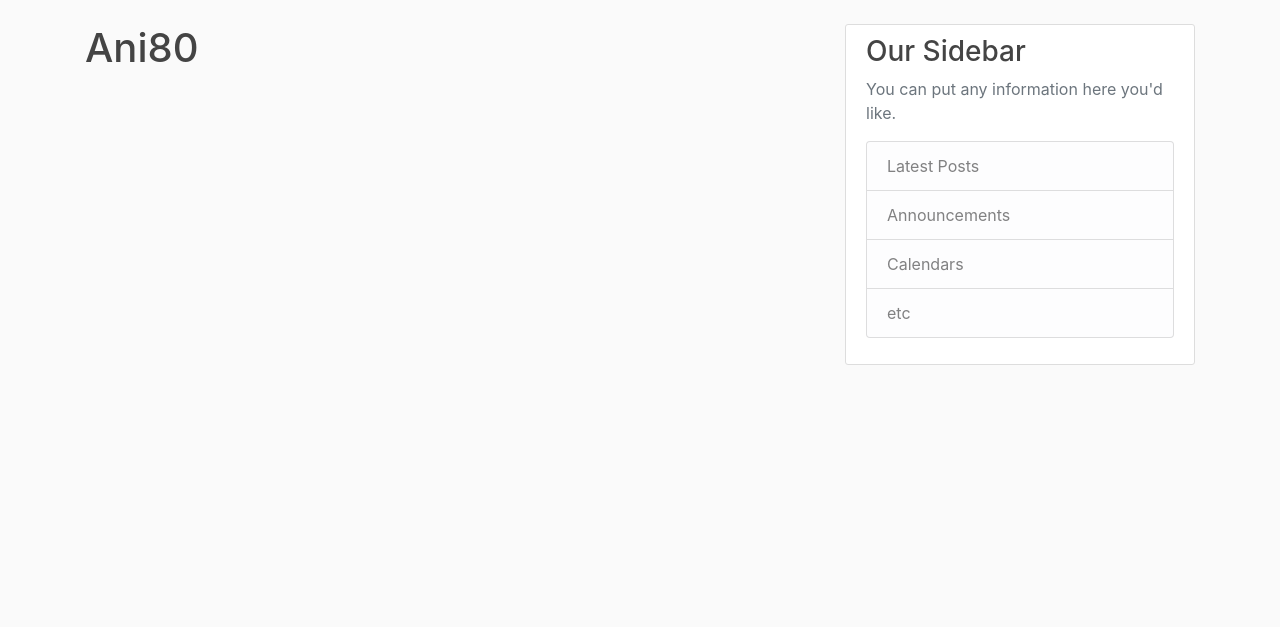
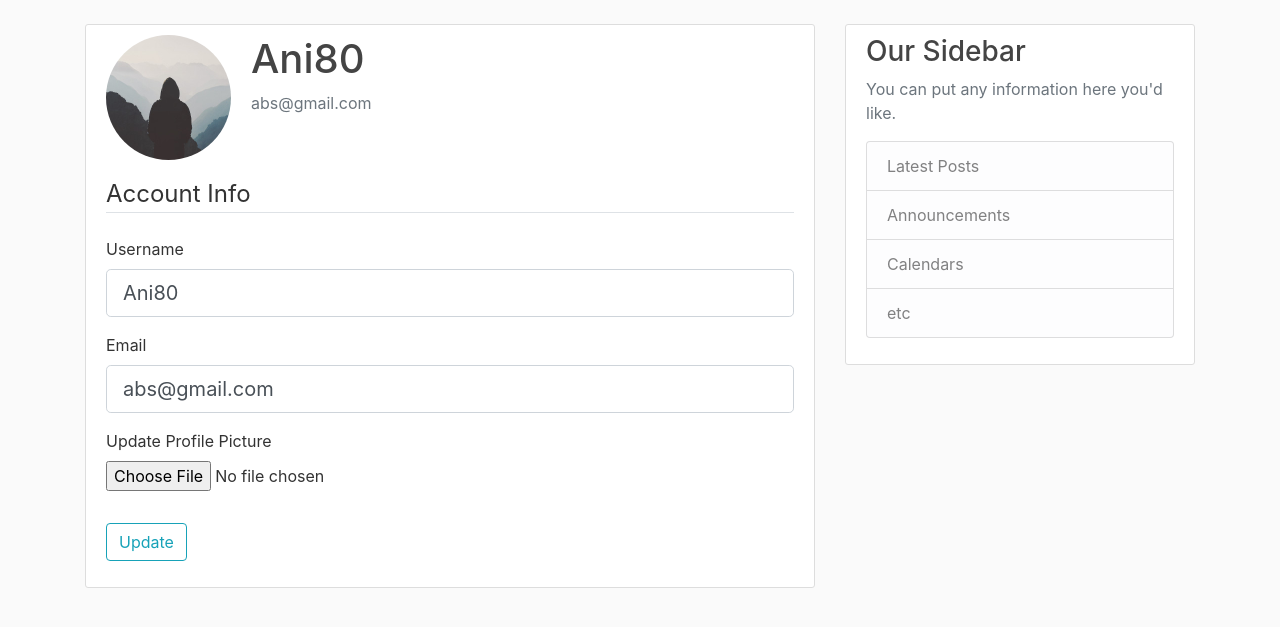
Before and after one commit to Aniket310101/PostYourThoughts, a Flask app: page /account in a window 1280 px wide. Shown: the part 56-683 px from the top of the page. Run offline with Flask 2, Linux system fonts and the light colour scheme; a user stored in the database is signed in; some libraries are stand-ins or nearby versions.

Commit message:
Added update user account and profile picture.

```diff
--- a/flaskblog/forms.py
+++ b/flaskblog/forms.py
@@ -1,4 +1,6 @@
 from flask_wtf import FlaskForm
+from flask_wtf.file import FileField, FileAllowed
+from flask_login import current_user
 from wtforms import StringField, PasswordField, SubmitField, BooleanField
 from wtforms.validators import DataRequired,Length, Email, EqualTo, ValidationError
 from flaskblog.models import User
@@ -41,3 +43,29 @@ class LoginForm(FlaskForm):
     remember = BooleanField('Remember Me')
 
     submit = SubmitField('Login')
+
+
+
+
+class UpdateAccountForm(FlaskForm):
+    username = StringField('Username',
+        validators=[DataRequired(), Length(min=2, max=20)])
+
+    email = StringField('Email',
+        validators=[DataRequired(), Email()])
+
+    picture = FileField('Update Profile Picture', validators=[FileAllowed(['jpg','png'])])
+
+    submit = SubmitField('Update')
+
+    def validate_username(self, username):
+        if username.data != current_user.username:
+            user = User.query.filter_by(username=username.data).first()
+            if user:
+                raise ValidationError('The username already exist. Please choose a different one.')
+
+    def validate_email(self, email):
+        if email.data != current_user.email:
+            user = User.query.filter_by(email=email.data).first()
+            if user:
+                raise ValidationError('This email already exist.')
--- a/flaskblog/routes.py
+++ b/flaskblog/routes.py
@@ -1,6 +1,9 @@
+import os
+import secrets
+from PIL import Image
 from flask import render_template, url_for, flash, redirect, request
 from flaskblog import app, db, bcrypt
-from flaskblog.forms import RegistrationForm, LoginForm
+from flaskblog.forms import RegistrationForm, LoginForm, UpdateAccountForm
 from flaskblog.models import User, Post
 from flask_login import login_user, current_user, logout_user, login_required
 
@@ -70,7 +73,36 @@ def logout():
     return redirect(url_for('home'))
 
 
-@app.route("/account")
+def save_picture(form_picture):
+    random_hex = secrets.token_hex(8)
+    _, f_ext = os.path.splitext(form_picture.filename)
+    picture_fn = random_hex + f_ext
+    picture_path = os.path.join(app.root_path, 'static/profile_pics', picture_fn)
+
+    output_size = (125, 125)
+    i = Image.open(form_picture)
+    i.thumbnail(output_size)
+
+    i.save(picture_path)
+    return picture_fn
+
+
+@app.route("/account", methods=['GET', 'POST'])
 @login_required
 def account():
-    return render_template('account.html', title = 'Account')
+    form = UpdateAccountForm()
+    if form.validate_on_submit():
+        if form.picture.data:
+            picture_file = save_picture(form.picture.data)
+            current_user.image_file = picture_file
+        current_user.username = form.username.data
+        current_user.email = form.email.data
+        db.session.commit()
+        flash('Your account has been updated!', 'success')
+        return redirect(url_for('account'))
+
+    elif request.method == 'GET':
+        form.username.data = current_user.username
+        form.email.data = current_user.email
+    image_file = url_for('static', filename='profile_pics/' + current_user.image_file)
+    return render_template('account.html', title = 'Account', image_file=image_file, form=form)
--- a/flaskblog/templates/account.html
+++ b/flaskblog/templates/account.html
@@ -2,6 +2,80 @@
 
 {%block content%}
 
-    <h1>{{ current_user.username }}</h1>
+    <div class="content-section">
+        <div class="media">
+            <img class="rounded-circle account-img" src="{{image_file}}">
+            <div class="media-body">
+                <h2 class="account-heading">{{current_user.username}}</h2>
+                <p class="text-secondary">{{current_user.email}}</p>
+            </div>
+        </div>
+
+
+            <form method="POST" action="" enctype="multipart/form-data">
+                {{ form.hidden_tag() }}
+                <fieldset class="form-group">
+                    <legend class="border-bottom mb-4">Account Info</legend>
+                    <div class="form-group">
+                        {{ form.username.label(class="form-control-label")}}
+
+                        {% if form.username.errors %}
+
+                            {{ form.username(class="form-control form-control-lg is-invalid")}}
+                            <div class="invalid-feedback">
+
+                                {% for error in form.username.errors %}
+                                    <span>{{ error }}</span>
+                                {%endfor%}
+
+                            </div>
+
+                        {%else%}
+                            {{ form.username(class="form-control form-control-lg")}}
+
+                        {% endif %}
+
+
+                    </div>
+                    <div class="form-group">
+                        {{ form.email.label(class="form-control-label")}}
+                        {% if form.email.errors %}
+
+                            {{ form.email(class="form-control form-control-lg is-invalid")}}
+                            <div class="invalid-feedback">
+
+                                {% for error in form.email.errors %}
+                                    <span>{{ error }}</span>
+                                {%endfor%}
+
+                            </div>
+
+                        {%else%}
+                            {{ form.email(class="form-control form-control-lg")}}
+
+                        {% endif %}
+                    </div>
+
+                    <div class="form-group">
+                        {{ form.picture.label()}}
+                        {{ form.picture(class="form-control-file")}}
+                        {%if form.picture.errors%}
+                            {% for error in form.picture.errors %}
+                                <span class="text-danger">{{error}}</span></br>
+                            {%endfor%}
+                        {%endif%}
+
+                    </div>
+                </fieldset>
+
+                <div class="form-group">
+                    {{ form.submit(class="btn btn-outline-info")}}
+                </div>
+
+            </form>
+
+
+
+    </div>
 
 {%endblock content%}
```
Also changed, not shown: flaskblog/site.db, flaskblog/static/profile_pics/1ff0d07145888cd2.jpg (added), flaskblog/static/profile_pics/bac15154d781e295.jpg (added), flaskblog/static/profile_pics/default.jpg (added).
